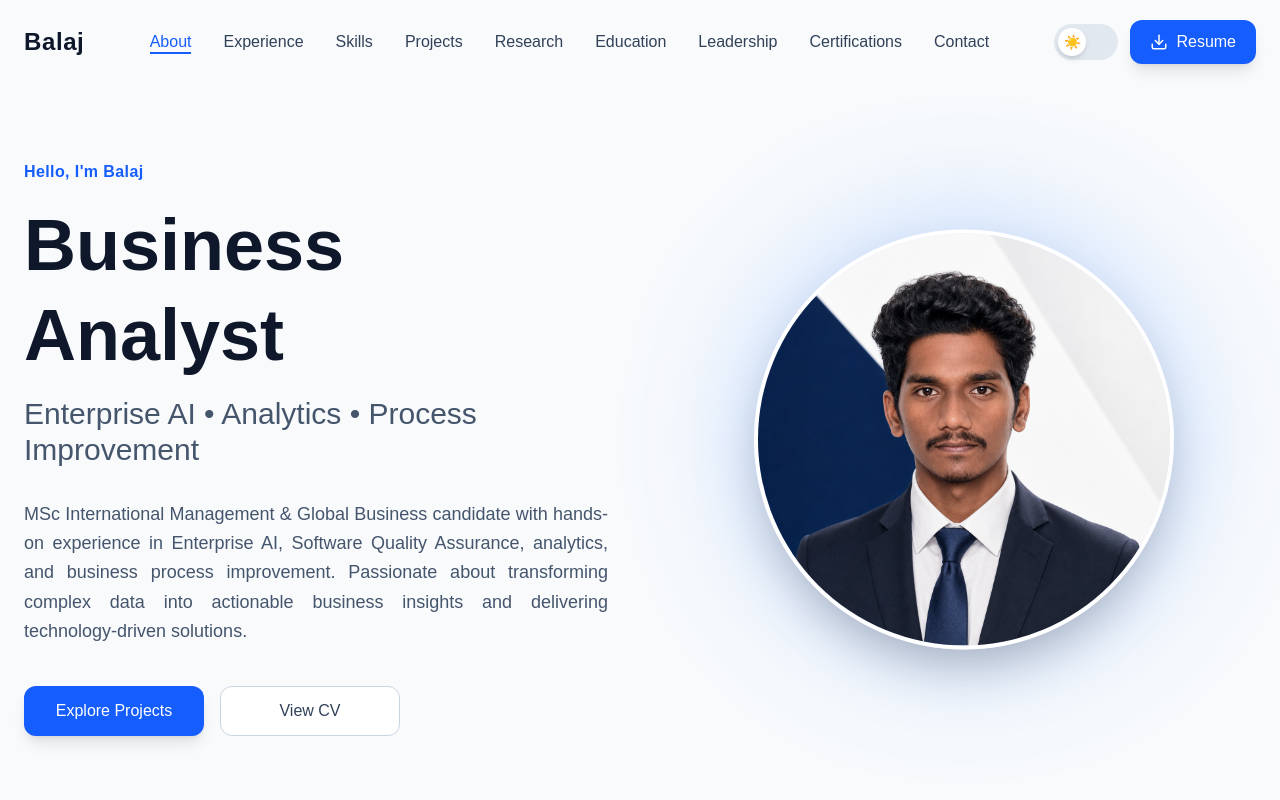
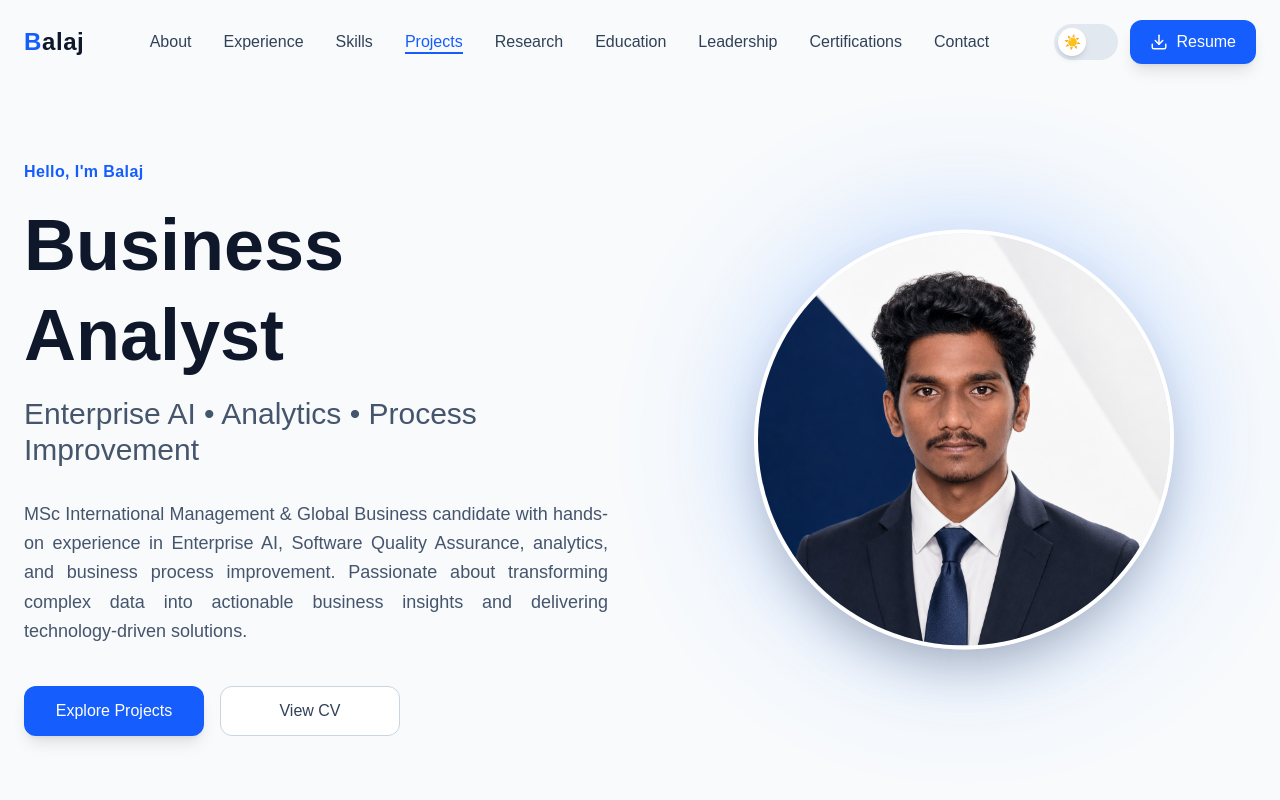
Before and after one commit to Balajps12/portfoliobps, a Next.js app: page / in a window 1280 px wide. Shown: the top 800 px of the page. Built offline with nearby package versions, Linux system fonts and the light colour scheme.

Commit message:
Updated navbar

```diff
--- a/app/page.tsx
+++ b/app/page.tsx
@@ -6,8 +6,8 @@ import Experience from "@/components/sections/Experience";
 import Skills from "@/components/sections/Skills";
 import Projects from "@/components/sections/Projects";
 import Research from "@/components/sections/Research";
+import Education from "@/components/sections/Education";
 import Leadership from "@/components/sections/Leadership";
-import Education from "@/components/sections/Education";
 import Certifications from "@/components/sections/Certifications";
 import Contact from "@/components/sections/Contact";
 import Footer from "@/components/sections/Footer";
@@ -31,9 +31,12 @@ export default function Home() {
 
         <Research />
 
+        <Education />
+
+
         <Leadership />
 
-        <Education />
+
 
         <Certifications />
 
--- a/components/layout/Navbar.tsx
+++ b/components/layout/Navbar.tsx
@@ -1,12 +1,7 @@
 "use client";
 
 import { useEffect, useState } from "react";
-import {
-  Menu,
-  X,
-  Download,
-} from "lucide-react";
-
+import { Menu, X, Download } from "lucide-react";
 import ThemeToggle from "./ThemeToggle";
 
 const links = [
@@ -27,38 +22,39 @@ export default function Navbar() {
   const [scrolled, setScrolled] = useState(false);
 
   useEffect(() => {
-    const sections = links
-      .map((item) => document.querySelector(item.href))
-      .filter(Boolean);
+    const handleScroll = () => {
+      setScrolled(window.scrollY > 20);
 
-    const observer = new IntersectionObserver(
-      (entries) => {
-        entries.forEach((entry) => {
-          if (entry.isIntersecting) {
-            setActive(entry.target.id);
-          }
-        });
-      },
-      {
-        threshold: 0.35,
+      const scrollPosition = window.scrollY + 140;
+
+      for (const item of links) {
+        const section = document.querySelector(
+          item.href
+        ) as HTMLElement | null;
+
+        if (!section) continue;
+
+        const top = section.offsetTop;
+        const height = section.offsetHeight;
+
+        if (
+          scrollPosition >= top &&
+          scrollPosition < top + height
+        ) {
+          setActive(item.href.substring(1));
+          break;
+        }
       }
-    );
+    };
 
-    sections.forEach((section) => {
-      if (section) observer.observe(section);
-    });
-
-    return () => observer.disconnect();
-  }, []);
-
-  useEffect(() => {
-    const handleScroll = () => {
-      setScrolled(window.scrollY > 25);
-    };
+    handleScroll();
 
     window.addEventListener("scroll", handleScroll);
 
-    return () => window.removeEventListener("scroll", handleScroll);
+    return () => window.removeEventListener(
+      "scroll",
+      handleScroll
+    );
   }, []);
 
   return (
@@ -84,16 +80,16 @@ export default function Navbar() {
         {/* Logo */}
 
         <a
-          href="#"
+          href="#hero"
           className="
             text-2xl
             font-bold
+            tracking-wide
             text-slate-900
             dark:text-white
-            tracking-wide
           "
         >
-          Balaj
+          <span className="text-blue-600">B</span>alaj
         </a>
 
         {/* Desktop Navigation */}
@@ -106,7 +102,9 @@ export default function Navbar() {
 
               <a
                 href={item.href}
+                aria-label={`Go to ${item.name}`}
                 className={`
+                  group
                   relative
                   font-medium
                   transition-all
@@ -117,6 +115,12 @@ export default function Navbar() {
                       ? "text-blue-600"
                       : "text-slate-700 dark:text-slate-300 hover:text-blue-600"
                   }
+
+                  focus-visible:outline-none
+                  focus-visible:ring-2
+                  focus-visible:ring-blue-500
+                  focus-visible:ring-offset-2
+                  rounded
                 `}
               >
                 {item.name}
@@ -147,7 +151,7 @@ export default function Navbar() {
 
         </ul>
 
-        {/* Right */}
+        {/* Right Side */}
 
         <div className="flex items-center gap-3">
 
@@ -189,8 +193,6 @@ export default function Navbar() {
             Resume
           </a>
 
-          {/* Mobile */}
-
           <button
             onClick={() => setMenuOpen(!menuOpen)}
             className="
@@ -200,6 +202,7 @@ export default function Navbar() {
               text-slate-700
               dark:text-white
             "
+            aria-label="Toggle navigation menu"
           >
             {menuOpen ? <X size={24} /> : <Menu size={24} />}
           </button>
@@ -207,49 +210,44 @@ export default function Navbar() {
         </div>
 
       </nav>
-
-      {/* Mobile Menu */}
+            {/* Mobile Menu */}
 
       {menuOpen && (
-
         <div
           className="
             lg:hidden
-
             bg-white
             dark:bg-[#081A31]
-
             border-t
             border-slate-200
             dark:border-blue-900/40
-
             px-6
             py-6
+            shadow-xl
           "
         >
-
           <div className="flex flex-col gap-5">
 
             {links.map((item) => (
-
               <a
                 key={item.name}
                 href={item.href}
                 onClick={() => setMenuOpen(false)}
+                aria-label={`Go to ${item.name}`}
                 className={`
                   font-medium
-                  transition
+                  transition-colors
+                  duration-300
 
                   ${
                     active === item.href.substring(1)
                       ? "text-blue-600"
-                      : "text-slate-700 dark:text-slate-300"
+                      : "text-slate-700 dark:text-slate-300 hover:text-blue-600"
                   }
                 `}
               >
                 {item.name}
               </a>
-
             ))}
 
             <a
@@ -257,7 +255,11 @@ export default function Navbar() {
               target="_blank"
               rel="noopener noreferrer"
               className="
-                mt-2
+                mt-3
+                flex
+                items-center
+                justify-center
+                gap-2
 
                 bg-blue-600
                 hover:bg-blue-700
@@ -269,21 +271,16 @@ export default function Navbar() {
                 px-5
                 py-3
 
-                flex
-                items-center
-                justify-center
-                gap-2
+                transition-all
+                duration-300
               "
             >
               <Download size={18} />
-
               Download Resume
             </a>
 
           </div>
-
         </div>
-
       )}
 
     </header>
```
